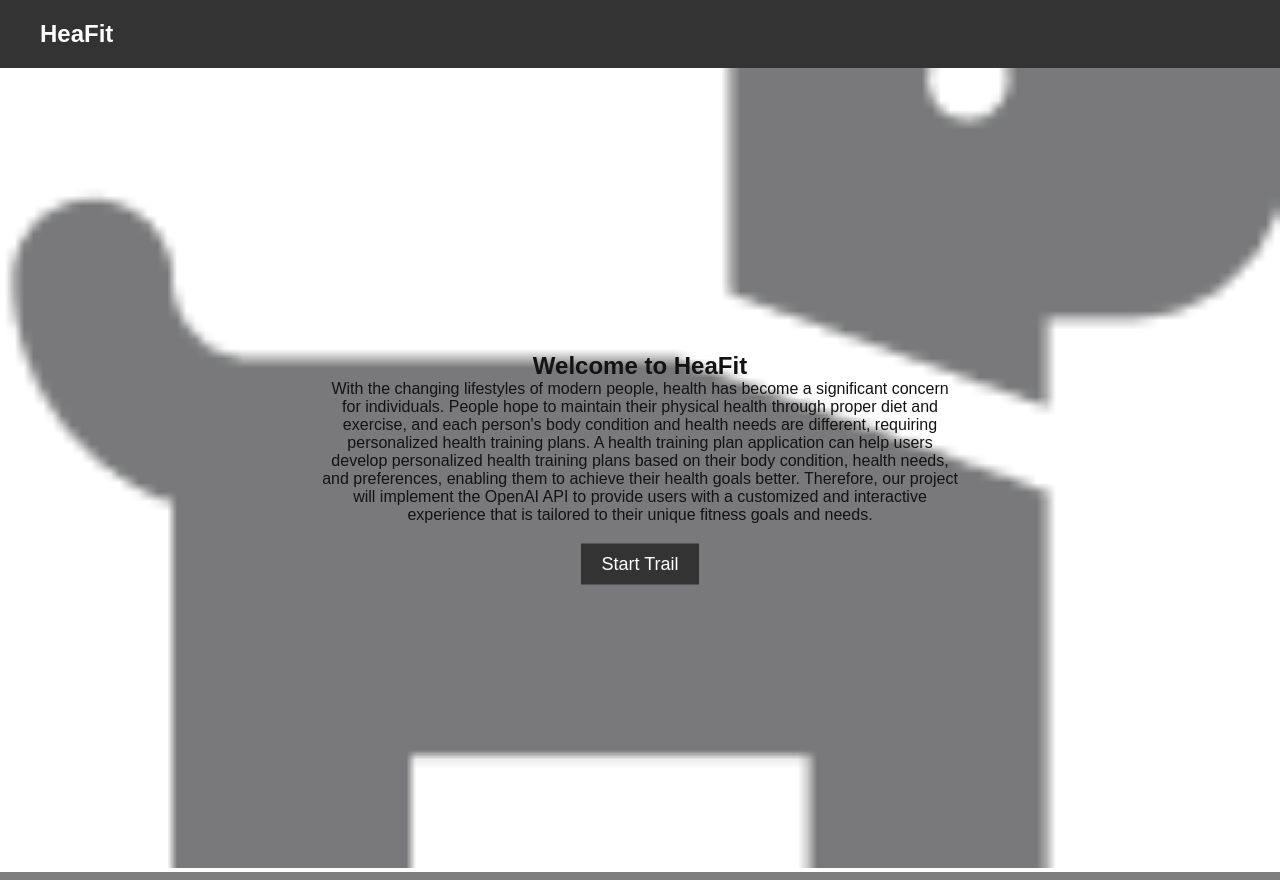
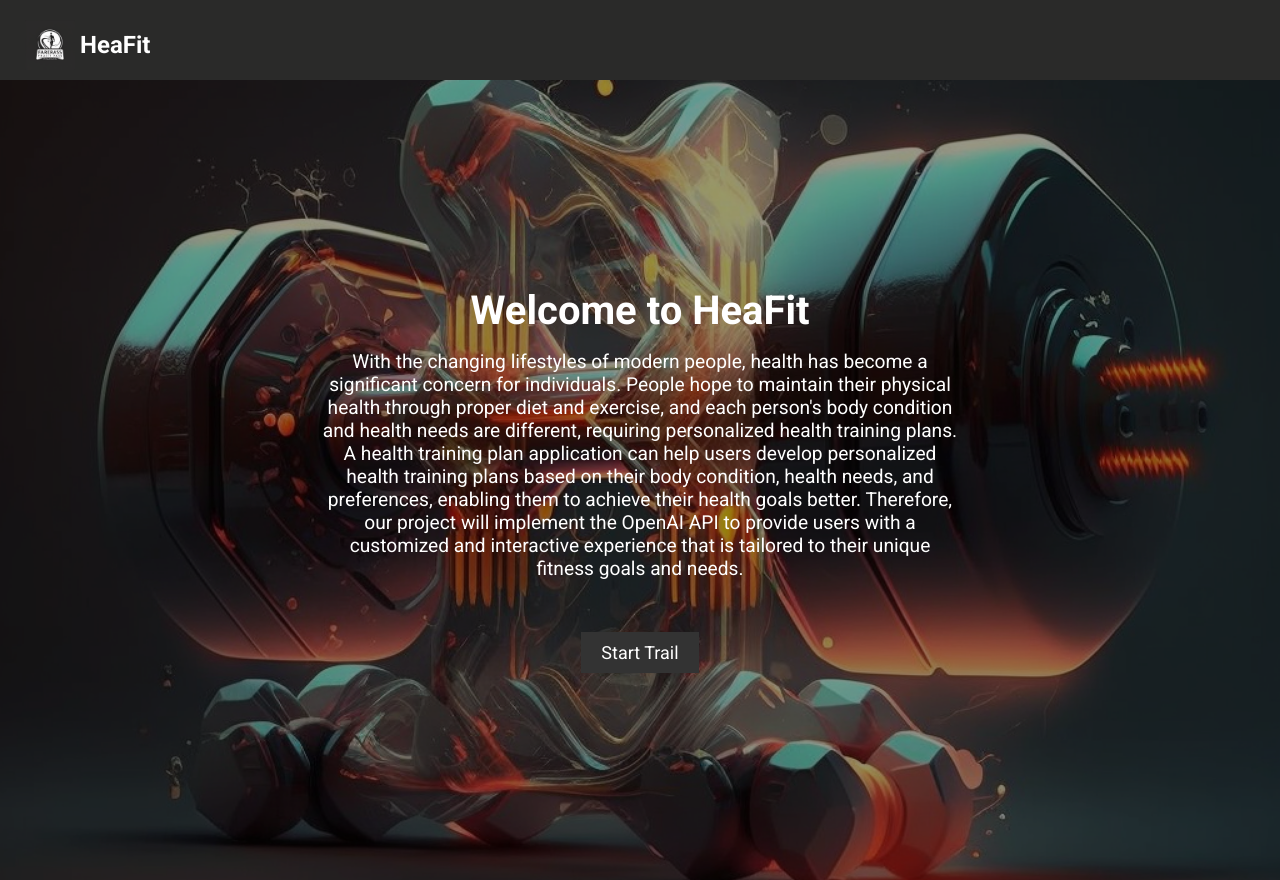
Before and after one commit to ymty2425/HeaFit, a Flask app: page / in a window 1280 px wide. Run offline with Flask 2, Linux system fonts and the light colour scheme.

Commit message:
update background, debug chatbots

```diff
--- a/app.py
+++ b/app.py
@@ -8,6 +8,18 @@ logging.basicConfig(level=logging.DEBUG)
 
 app = Flask(__name__)
 openai.api_key = os.getenv("OPENAI_API_KEY")
+app.secret_key = os.environ.get('SECRET_KEY', 'zhengyuan-yuyan')
+
+def is_question_related_to_plan(question, plan):
+
+    # key words related to the plan
+    keywords = ['workout', 'nutrition', 'exercise', 'meal', 'plan', 'schedule']
+
+    question_lower = question.lower()
+    for keyword in keywords:
+        if keyword in question_lower:
+            return True
+    return False
 
 @app.route('/')
 def home():
@@ -31,7 +43,7 @@ def generate_plan():
     # print("Received data:", request.json)
 
     try:
-        prompt = f"Generate a workout and nutrition plan for a {gender.lower()} with the following details:\n" \
+        prompt = f"Generate a workout and nutrition plan for a {gender} with the following details:\n" \
                  f"Height: {height} cm\n" \
                  f"Weight: {weight} kg\n" \
                  f"Fitness goal: {fitness_goal}\n" \
@@ -50,13 +62,15 @@ def generate_plan():
         )
 
         plan = response.choices[0].text.strip()
-        print(plan)
+
+        # store plan in the session
+        session['plan'] = plan
+
         return jsonify({'plan': plan})
 
     except Exception as e:
         logging.exception("Error occurred while generating the plan")
         return jsonify({'error': str(e)}), 500
-
 
 @app.route('/result')
 def result():
@@ -68,11 +82,23 @@ def chat():
     if not message:
         return jsonify({'error': 'No message provided'}), 400
 
+    # get plan from session
+    plan = session.get('plan', '')
+
+    # check whether the user questions are related to the plan
+    is_related_to_plan = is_question_related_to_plan(message, plan)
+
+    # generate different prompt according to the input
+    if is_related_to_plan:
+        prompt = f"Workout and nutrition plan:\n{plan}\n\nUser: {message}\n\nAI:"
+    else:
+        prompt = f"{message}\n\nAI:"
+
     try:
         response = openai.Completion.create(
             engine="text-davinci-003",
-            prompt=f"{message}\n\nAI:",
-            temperature=0.5,
+            prompt=prompt,
+            temperature=0.8,
             max_tokens=100,
             top_p=1,
             frequency_penalty=0,
--- a/static/css/styles.css
+++ b/static/css/styles.css
@@ -5,17 +5,26 @@
   }
 
   body {
-    font-family: Arial, sans-serif;
+    margin: 0;
+    padding: 0;
+    font-family: 'Roboto', sans-serif;
+    background-size: cover;
+    background-position: center;
+    background-repeat: no-repeat;
+    height: 100vh; /* Set the height of the body to 100% of the viewport height */
+    width: 100%;
   }
 
   header {
-    background-color: #333;
+    background-color: rgba(42,42,41,255);
     padding: 20px;
+    position: relative;
+    height: 80px;
   }
 
   .header-container {
-    max-width: 1200px;
-    margin: 0 auto;
+    display: flex;
+    align-items: center;
   }
 
   .logo {
@@ -23,26 +32,77 @@
     font-size: 24px;
   }
 
+  .logo-wrapper {
+    display: flex;
+    align-items: center;
+  }
+
+  .logo img {
+    width: 50px;
+    height: auto;
+    margin-right: 5px;
+    margin-left: 5px;
+  }
+
+  .logo span {
+    font-family: 'Roboto', sans-serif;
+    font-weight: 700;
+    font-size: 24px;
+    color: #ffffff;
+  }
+
+  .overlay {
+    position: absolute;
+    top: 0;
+    left: 0;
+    right: 0;
+    bottom: 0;
+    background-color: rgba(0, 0, 0, 0.4);
+  }
+
+  .hero {
+    height: calc(100vh - 80px);
+    position: relative;
+    background-image: url('../image/intro_bg.png');
+    background-size: cover;
+    background-position: center;
+    background-repeat: no-repeat;
+    height: 100vh;
+    width: 100%;
+  }
+
+  .hero-title {
+    font-size: 2.5rem;
+    color: #ffffff;
+    margin-bottom: 1rem;
+  }
+
+  .hero-text {
+    font-size: 1.2rem;
+    color: #ffffff;
+    margin-bottom: 2rem;
+  }
+
   .intro-container {
     position: relative;
-    width: 100%;
-    height: 100vh;
+    text-align: center;
+    padding: 50px;
   }
 
   .bg-image {
     width: 100%;
     height: 100%;
     object-fit: cover;
-    opacity: 0.6;
   }
 
   .intro-text {
+    font-family: 'Roboto', sans-serif;
     position: absolute;
     top: 50%;
     left: 50%;
     transform: translate(-50%, -50%);
     text-align: center;
-    color: rgb(20, 19, 19);
+    color: #ffffff;
   }
 
   .start-trail-btn {
--- a/templates/index.html
+++ b/templates/index.html
@@ -3,29 +3,36 @@
 <head>
   <meta charset="UTF-8">
   <meta name="viewport" content="width=device-width, initial-scale=1.0">
+  <link href="https://fonts.googleapis.com/css2?family=Roboto:wght@300;400;700&display=swap" rel="stylesheet">
   <link rel="stylesheet" href="{{ url_for('static', filename='css/styles.css') }}">
   <title>HeaFit - Home</title>
 </head>
 <body>
   <header>
     <div class="header-container">
-      <h1 class="logo">HeaFit</h1>
+      <h1 class="logo">
+        <div class="logo-wrapper">
+          <img src="{{ url_for('static', filename='image/logo.png') }}" alt="HeaFit Logo">
+          <span>HeaFit</span>
+        </div>
+      </h1>
     </div>
   </header>
 
   <main>
-    <div class="intro-container">
-      <img src="{{ url_for('static', filename='dog.png') }}" alt="Fitness background" class="bg-image">
+    <section class="hero">
+      <div class="overlay"></div>
       <div class="intro-text">
-          <h2>Welcome to HeaFit</h2>
-          <p>With the changing lifestyles of modern people, health has become a significant concern for individuals.
-            People hope to maintain their physical health through proper diet and exercise, and each person's body condition and health needs are different,
-            requiring personalized health training plans. A health training plan application can help users develop personalized health training plans based on their body condition,
-            health needs, and preferences, enabling them to achieve their health goals better.
-            Therefore, our project will implement the OpenAI API to provide users with a customized and interactive experience that is tailored to their unique fitness goals and needs.</p>
+        <h1 class="hero-title">Welcome to HeaFit</h1>
+        <p class="hero-text">With the changing lifestyles of modern people, health has become a significant concern for individuals.
+          People hope to maintain their physical health through proper diet and exercise, and each person's body condition and health needs are different,
+          requiring personalized health training plans. A health training plan application can help users develop personalized health training plans based on their body condition,
+          health needs, and preferences, enabling them to achieve their health goals better.
+          Therefore, our project will implement the OpenAI API to provide users with a customized and interactive experience that is tailored to their unique fitness goals and needs.
+        </p>
         <a href="{{ url_for('personal_info') }}" class="start-trail-btn">Start Trail</a>
       </div>
-    </div>
+    </section>
   </main>
 </body>
 </html>
```
Also changed, not shown: other parts of static/css/styles.css (+45 -20 lines), static/js/main.js (+6 -2 lines), static/main.css (deleted, +0 -67 lines), templates/personal-info.html (+24 -11 lines), templates/result.html (+10 -5 lines), README.md, static/dog.png (deleted), static/image/intro_bg.png (added), static/image/logo.png (added), 2 other files.
